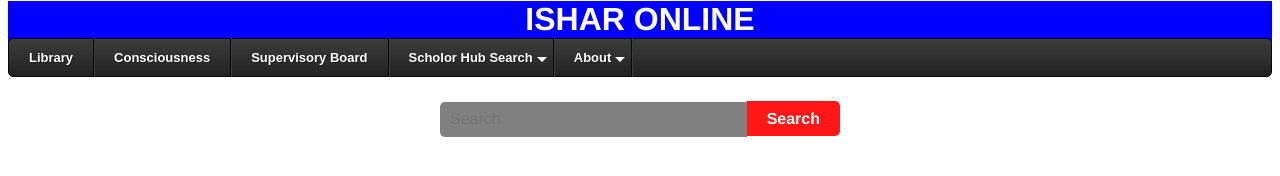
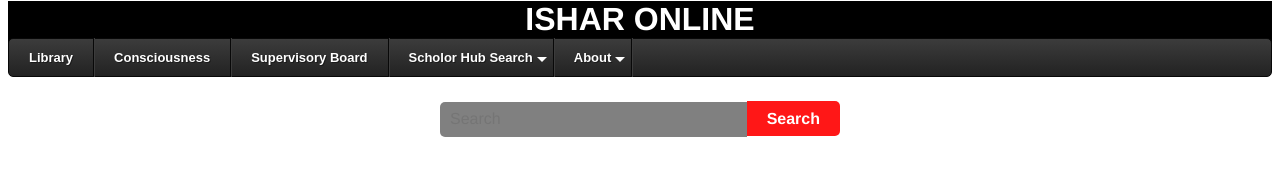
Before and after one commit to jerseycity17/team-4, a plain HTML site: page pages/affiliations.html in a window 1280 px wide. Drawn offline with Linux system fonts and the light colour scheme; files that its build step writes are made by us from their sources.

Commit message:
this better work

```diff
--- a/pages/affiliations.html
+++ b/pages/affiliations.html
@@ -4,7 +4,7 @@
 <head>
 <meta content="text/html; charset=utf-8" http-equiv="Content-Type">
 <title>Affiliations</title>
- <link rel="stylesheet" href="views/styles.css">
+ <link rel="stylesheet" href="../views/styles.css">
 
 
 
```
Also changed, not shown: pages/consciousness.html (+1 -1 lines), pages/contact.html (+1 -1 lines), pages/index.html (+1 -1 lines), pages/library.html (+1 -1 lines), pages/scholorHub.html (+1 -1 lines), pages/signUp.html (+1 -1 lines), pages/supervisoryBoard.html (+1 -4 lines).
